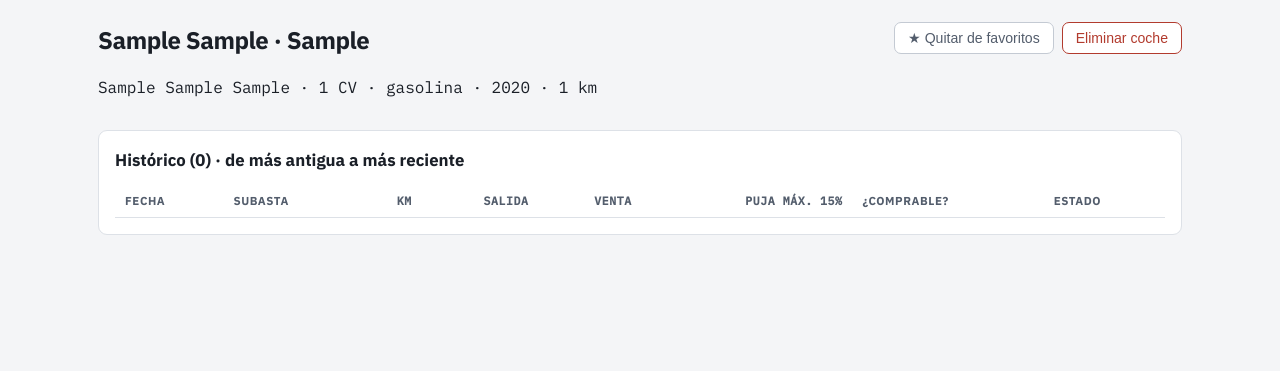
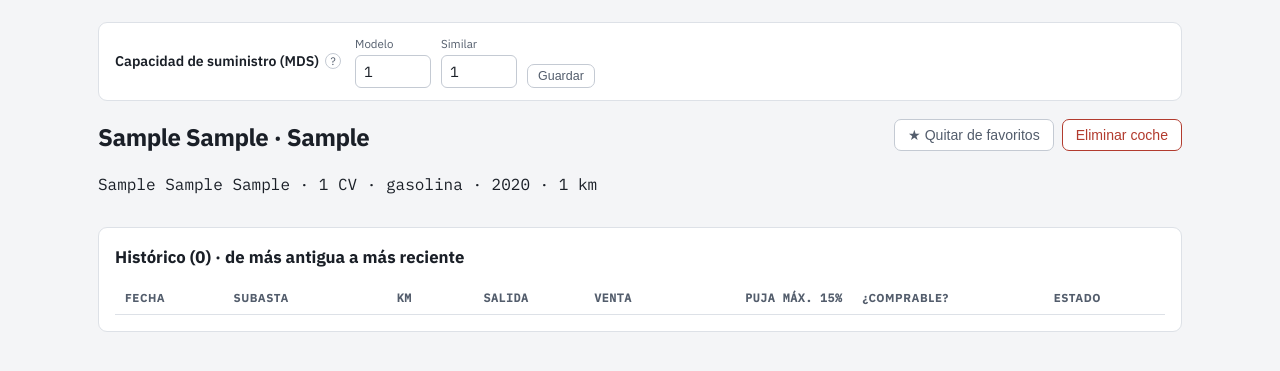
Before and after one commit to apleal/cargestion, a Django app: page /vehiculos/1/ in a window 1280 px wide. Shown: the part 50-421 px from the top of the page. Run offline with Django 5.2, Linux system fonts and the light colour scheme; a user stored in the database is signed in; tables that the repository leaves empty hold one stand-in row (values such as "Sample post"); data that the repository does not hold is empty.

Commit message:
Añade MDS, filtra subastas a la semana en curso y permite marcar vendidos
- Nuevo campo MDS (Market Days Supply) en la ficha del vehiculo, arriba
  del todo: dos valores manuales (Modelo/Similar), opcionales. Es un KPI
  de oferta/demanda del mercado que Alberto rellena a mano.
- La lista de subastas (/subastas/) solo muestra por defecto las de la
  semana en curso; Auto1 es la excepcion (sesion unica y continua, se ve
  siempre). Enlace "Ver todas" para el historico completo.
- Auto1: boton "Vendido" de un clic en la rejilla para marcar el estado
  de la valoracion sin abrir Costes. Los coches vendidos (o en cualquier
  estado final) se ocultan de la vista activa en vez de acumularse, pero
  no se borran - enlace "Ver vendidos (N)" para consultarlos como
  historico. El boton "Eliminar coche" ya existente sigue disponible
  para borrado definitivo cuando de verdad haga falta.

Co-Authored-By: Claude Sonnet 5 <noreply@anthropic.com>

```diff
--- a/tasador/models.py
+++ b/tasador/models.py
@@ -387,6 +387,15 @@ class Vehiculo(models.Model):
         default=False, db_index=True,
         help_text="Marcado para seguirlo de cerca; se mantiene aunque se retase.",
     )
+    mds_modelo = models.PositiveSmallIntegerField(
+        "MDS modelo", null=True, blank=True,
+        help_text="Market Days Supply: coches iguales en venta ÷ ventas medias/día "
+        "(últimos 45 días). Dato manual, se puede dejar en blanco.",
+    )
+    mds_similar = models.PositiveSmallIntegerField(
+        "MDS similar", null=True, blank=True,
+        help_text="Igual que MDS modelo, pero contando coches similares (no idénticos).",
+    )
     created_at = models.DateTimeField(auto_now_add=True)
     history = HistoricalRecords()
 
--- a/tasador/static/tasador/app.css
+++ b/tasador/static/tasador/app.css
@@ -41,6 +41,16 @@ h2{font-size:1.05rem;margin:0 0 12px}
 
 .card{background:var(--surface);border:1px solid var(--line);border-radius:var(--radius);
   padding:16px;margin-bottom:18px}
+
+.mds-card{display:flex;flex-wrap:wrap;gap:14px;align-items:center;padding:12px 16px}
+.mds-cabecera{display:flex;align-items:center;gap:6px}
+.mds-titulo{font-weight:600;font-size:.88rem}
+.mds-ayuda{display:inline-flex;align-items:center;justify-content:center;width:16px;height:16px;
+  border-radius:50%;border:1px solid var(--line-strong);color:var(--ink-soft);font-size:.68rem;cursor:help}
+.mds-form{display:flex;flex-wrap:wrap;gap:10px;align-items:flex-end;margin:0}
+.mds-form label{font-size:.72rem;color:var(--ink-soft);margin:0}
+.mds-form input{display:block;margin-top:2px;width:76px;padding:6px 8px;border:1px solid var(--line-strong);
+  border-radius:6px;background:var(--surface);color:var(--ink);font-family:"IBM Plex Mono",monospace}
 .grid2{display:grid;grid-template-columns:minmax(0,1fr) minmax(0,1fr);gap:18px}
 .grid-form{display:grid;grid-template-columns:minmax(0,7fr) minmax(0,8fr);gap:18px;align-items:start}
 @media (max-width:820px){.grid2,.grid-form{grid-template-columns:1fr}}
--- a/tasador/templates/tasador/vehiculo_detalle.html
+++ b/tasador/templates/tasador/vehiculo_detalle.html
@@ -2,6 +2,23 @@
 {% load tasador_extras %}
 {% block title %}{{ vehiculo }} · Tasador{% endblock %}
 {% block content %}
+<div class="card mds-card">
+  <div class="mds-cabecera">
+    <span class="mds-titulo">Capacidad de suministro (MDS)</span>
+    <span class="mds-ayuda" title="Market Days Supply: coches iguales/similares en venta ÷ ventas medias al día en los últimos 45 días. Referencia: ~60 días para el inventario total de usados.">?</span>
+  </div>
+  <form method="post" action="{% url 'vehiculo_actualizar_mds' vehiculo.pk %}" class="mds-form">
+    {% csrf_token %}
+    <label>Modelo
+      <input type="number" name="mds_modelo" min="0" placeholder="—" value="{{ vehiculo.mds_modelo|default_if_none:'' }}">
+    </label>
+    <label>Similar
+      <input type="number" name="mds_similar" min="0" placeholder="—" value="{{ vehiculo.mds_similar|default_if_none:'' }}">
+    </label>
+    <button type="submit" class="btn mini-btn">Guardar</button>
+  </form>
+</div>
+
 <div class="sesion-head">
   <div>
     <h1>{{ vehiculo }}</h1>
--- a/tasador/urls.py
+++ b/tasador/urls.py
@@ -21,6 +21,7 @@ urlpatterns = [
     path("vehiculos/<int:pk>/", views.vehiculo_detalle, name="vehiculo_detalle"),
     path("vehiculos/<int:pk>/eliminar/", views.vehiculo_eliminar, name="vehiculo_eliminar"),
     path("vehiculos/<int:pk>/favorito/", views.vehiculo_favorito_toggle, name="vehiculo_favorito_toggle"),
+    path("vehiculos/<int:pk>/mds/", views.vehiculo_actualizar_mds, name="vehiculo_actualizar_mds"),
     path("favoritos/", views.favoritos_lista, name="favoritos_lista"),
     path("buscar/", views.buscar_vehiculo, name="buscar_vehiculo"),
     path("configuracion/transporte/", views.config_transporte, name="config_transporte"),
--- a/tasador/views.py
+++ b/tasador/views.py
@@ -1,6 +1,7 @@
 from __future__ import annotations
 
 import json
+from datetime import timedelta
 from decimal import Decimal, InvalidOperation
 
 from django.contrib import messages
@@ -130,12 +131,30 @@ def panel(request):
 # --------------------------------------------------------------------------
 @login_required
 def sesion_lista(request):
-    sesiones = (
-        models.SesionSubasta.objects.select_related("ubicacion", "proveedor")
-        .annotate(n_lotes=Count("valoraciones"))
-        .order_by("-fecha")
+    """Por defecto solo la semana en curso (lunes-domingo): las subastas de
+    BCA son puntuales y las pasadas ya no sirven de nada en el día a día.
+    Auto1 es la excepción: es una sesión única y continua, así que se ve
+    siempre. ?todas=1 quita el filtro para consultar el histórico completo."""
+    ver_todas = request.GET.get("todas") == "1"
+    sesiones = models.SesionSubasta.objects.select_related(
+        "ubicacion", "proveedor"
+    ).annotate(n_lotes=Count("valoraciones"))
+
+    if not ver_todas:
+        hoy = timezone.localdate()
+        inicio_semana = hoy - timedelta(days=hoy.weekday())
+        fin_semana = inicio_semana + timedelta(days=6)
+        sesiones = sesiones.filter(
+            Q(fecha__gte=inicio_semana, fecha__lte=fin_semana)
+            | Q(proveedor__nombre="Auto1")
+        )
+
+    sesiones = sesiones.order_by("-fecha")
+    return render(
+        request,
+        "tasador/sesion_lista.html",
+        {"sesiones": sesiones, "ver_todas": ver_todas},
     )
-    return render(request, "tasador/sesion_lista.html", {"sesiones": sesiones})
 
 
 @login_required
@@ -168,6 +187,8 @@ def sesion_detalle(request, pk):
     for v in todos:
         v.fila = _fila_valoracion(v)
 
+    ver_vendidos = request.GET.get("vendidos") == "1"
+    n_vendidos = 0
     if es_auto1:
         # Auto1 es un mercado continuo: el mismo coche se vuelve a pegar varias
         # veces. Se agrupa por vehículo, se muestra solo el último escaneo como
@@ -185,6 +206,14 @@ def sesion_detalle(request, pk):
             principal.historial = historial
             lotes.append(principal)
         lotes.sort(key=lambda v: v.created_at, reverse=True)
+
+        # Coches ya vendidos (estado final): se quitan de la vista activa para
+        # no acumular basura en el listado continuo, pero no se borran - se
+        # pueden consultar con "Ver vendidos".
+        vendidos = [v for v in lotes if v.estado_id and v.estado.es_final]
+        activos = [v for v in lotes if not (v.estado_id and v.estado.es_final)]
+        n_vendidos = len(vendidos)
+        lotes = vendidos if ver_vendidos else activos
     else:
         for v in todos:
             v.historial = []
@@ -210,6 +239,9 @@ def sesion_detalle(request, pk):
         "carrocerias": models.EstadoCarroceria.objects.all(),
         "zonas_transporte": zonas,
         "es_auto1": es_auto1,
+        "ver_vendidos": ver_vendidos,
+        "n_vendidos": n_vendidos,
+        "estado_vendido": models.EstadoValoracion.objects.filter(nombre="Vendido").first(),
         "pegar_form": PegarLotesForm(),
     }
     return render(request, "tasador/sesion_detalle.html", ctx)
@@ -476,6 +508,28 @@ def calcular_api(request):
 
 
 @login_required
+@require_POST
+def vehiculo_actualizar_mds(request, pk):
+    """Guarda el MDS (Market Days Supply) manual del coche, editable desde su
+    ficha. Campo opcional: si se deja en blanco se borra."""
+    veh = get_object_or_404(models.Vehiculo, pk=pk)
+
+    def _entero_o_none(valor):
+        valor = (valor or "").strip()
+        if not valor:
+            return None
+        try:
+            return max(0, int(valor))
+        except ValueError:
+            return None
+
+    veh.mds_modelo = _entero_o_none(request.POST.get("mds_modelo"))
+    veh.mds_similar = _entero_o_none(request.POST.get("mds_similar"))
+    veh.save(update_fields=["mds_modelo", "mds_similar"])
+    return redirect("vehiculo_detalle", pk=veh.pk)
+
+
+@login_required
 def vehiculo_detalle(request, pk):
     """Ficha de un coche: histórico completo, ordenado de más antigua a más
     reciente, con la evolución del precio y si en cada momento se podía comprar
```
Also changed, not shown: tasador/templates/tasador/sesion_detalle.html (+31 -0 lines), tasador/templates/tasador/sesion_lista.html (+11 -2 lines), tests/test_vistas.py (+93 -0 lines), tasador/migrations/0007_historicalvehiculo_mds_modelo_and_more.py (added).
